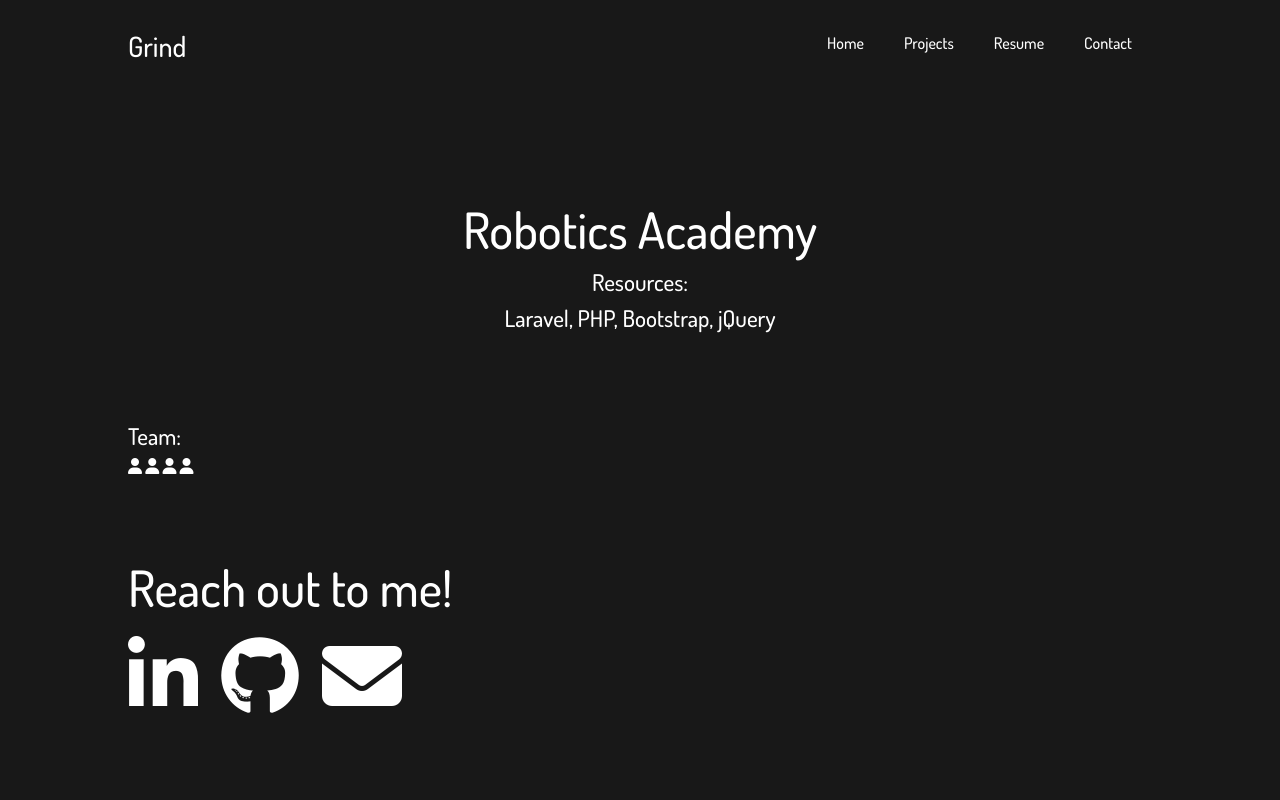
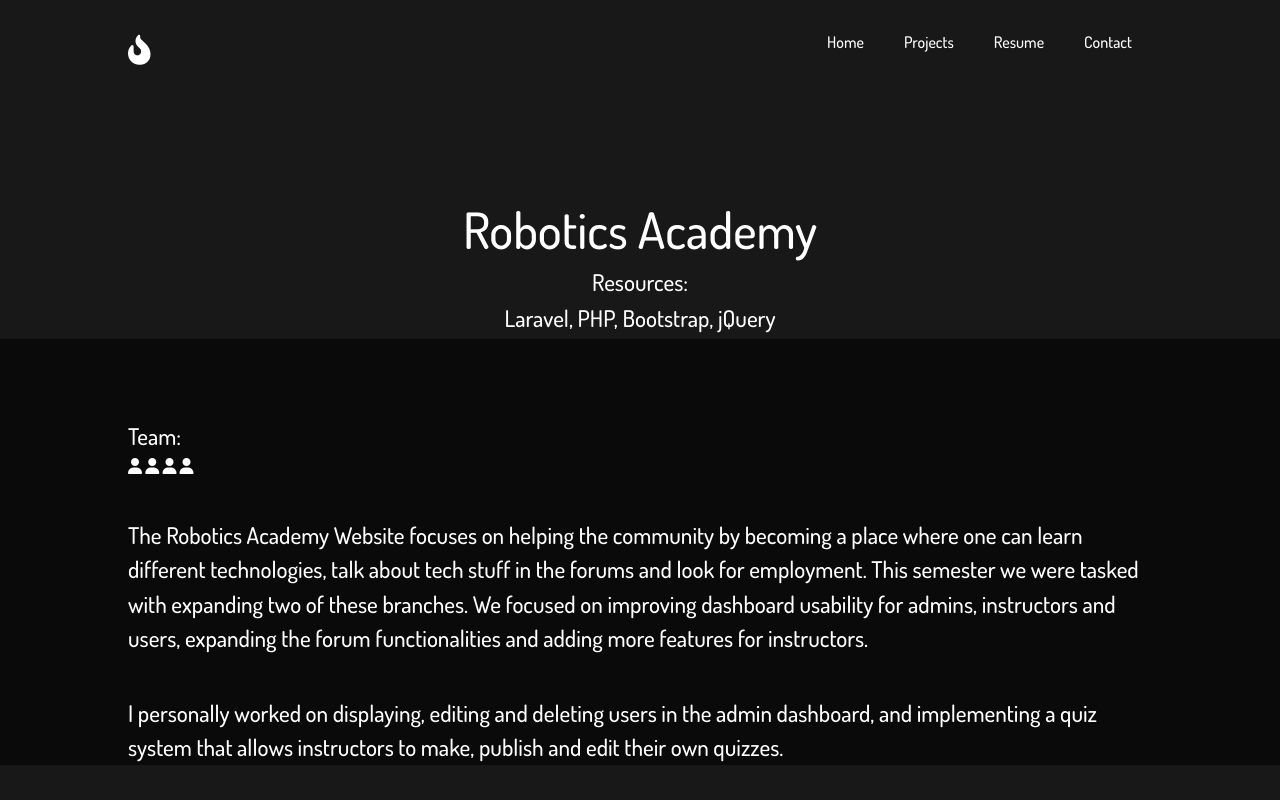
Before and after one commit to MannyToledoC/resume-website, a website: page src/projects/RB/rb.html in a window 1280 px wide. Shown: the top 800 px of the page. Drawn offline with nearby package versions, Linux system fonts and the light colour scheme.

Commit message:
updated project details

```diff
--- a/src/layout.css
+++ b/src/layout.css
@@ -104,7 +104,12 @@ h3 {
   display: flex;
   flex-flow: column;
   margin-left: 10vw;
+  margin-right: 10vw;
   padding-top: 10vh;
+}
+
+.info__about {
+  margin-top: 5vh;
 }
 
 .team__container {
@@ -150,3 +155,10 @@ h3 {
   color: #4078c0;
   cursor: pointer;
 }
+
+/* ---------------------------------------------PROJECT SECTION------------------------------------------------------------------ */
+
+.project__background {
+  background-color: rgb(10, 10, 10);
+
+}
--- a/src/projects/RB/rb.html
+++ b/src/projects/RB/rb.html
@@ -19,7 +19,7 @@
 
   <!----------------------------------------------------- NAV BAR ----------------------------------------------------->
   <header id="nav" class="fixed-top">
-    <h3>Grind</h3>
+    <i class="fas fa-fire-alt nav-icon" style="color: white; font-size: 30px;"></i>
     <nav>
       <ul class="nav__links">
         <li class="nav__list"><a href="/">Home</a></li>
@@ -37,6 +37,7 @@
     <h5 class="subtitle" style="text-align: center;">Laravel, PHP, Bootstrap, jQuery</h5>
   </div>
 
+  <div class="project__background">
     <div class="info__container">
       <div class="team__container">
         <div class="subtitle">Team:</div>
@@ -45,8 +46,26 @@
         <i class="fas fa-user"></i>
         <i class="fas fa-user"></i>
       </div>
+      <div class="info__about">
+        <div class="subtitle">
+          The Robotics Academy Website focuses on helping the
+          community by becoming a place where one can learn different
+          technologies, talk about tech stuff in the forums and look for
+          employment. This semester we were tasked with expanding
+          two of these branches. We focused on improving dashboard
+          usability for admins, instructors and users, expanding the
+          forum functionalities and adding more features for instructors.
         </div>
-
+      </div>
+      <div class="info__about">
+        <div class="subtitle">
+          I personally worked on displaying, editing and deleting users
+          in the admin dashboard, and implementing a quiz system that
+          allows instructors to make, publish and edit their own quizzes.
+        </div>
+      </div>
+    </div>
+  </div>
   <!----------------------------------------------------- CONTACT INFO ----------------------------------------------------->
   <footer>
     <div id="contact" class="contact__container">
```
Lines whose indentation alone changed are shown as unchanged.
